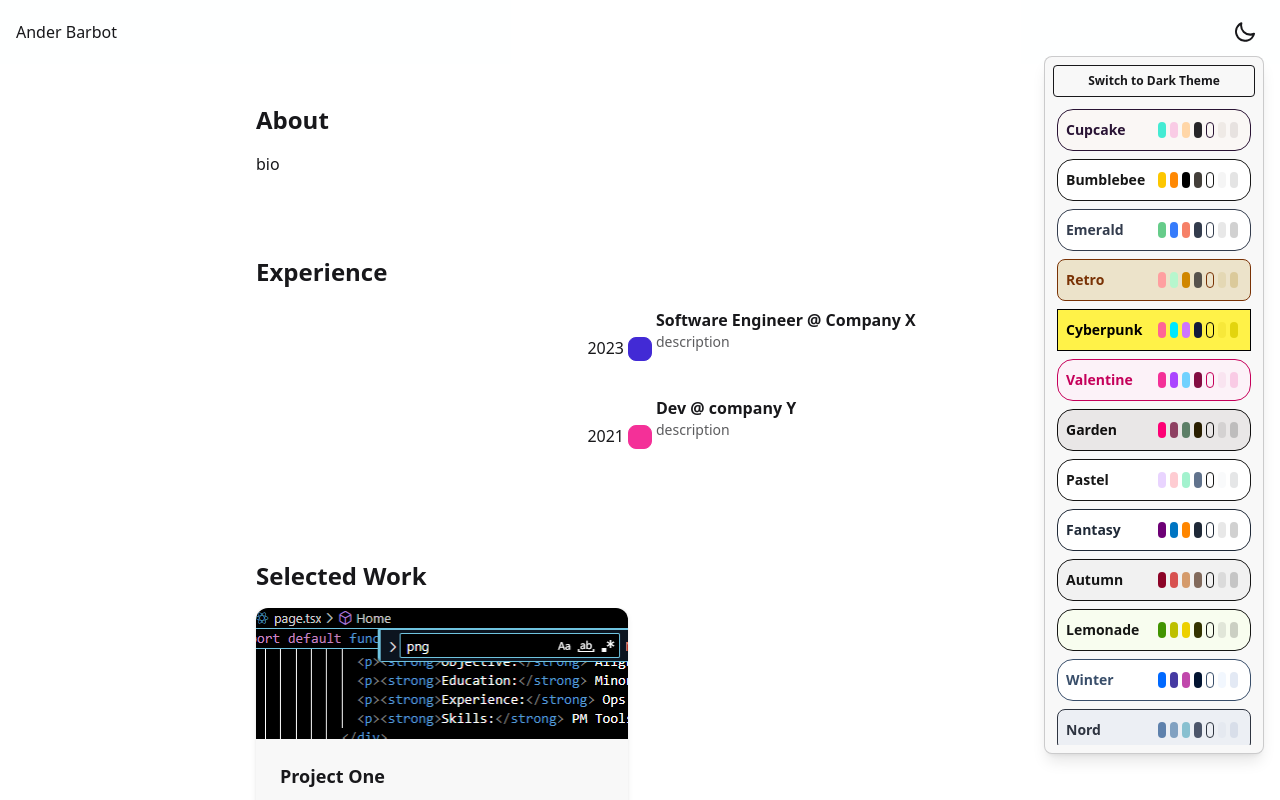
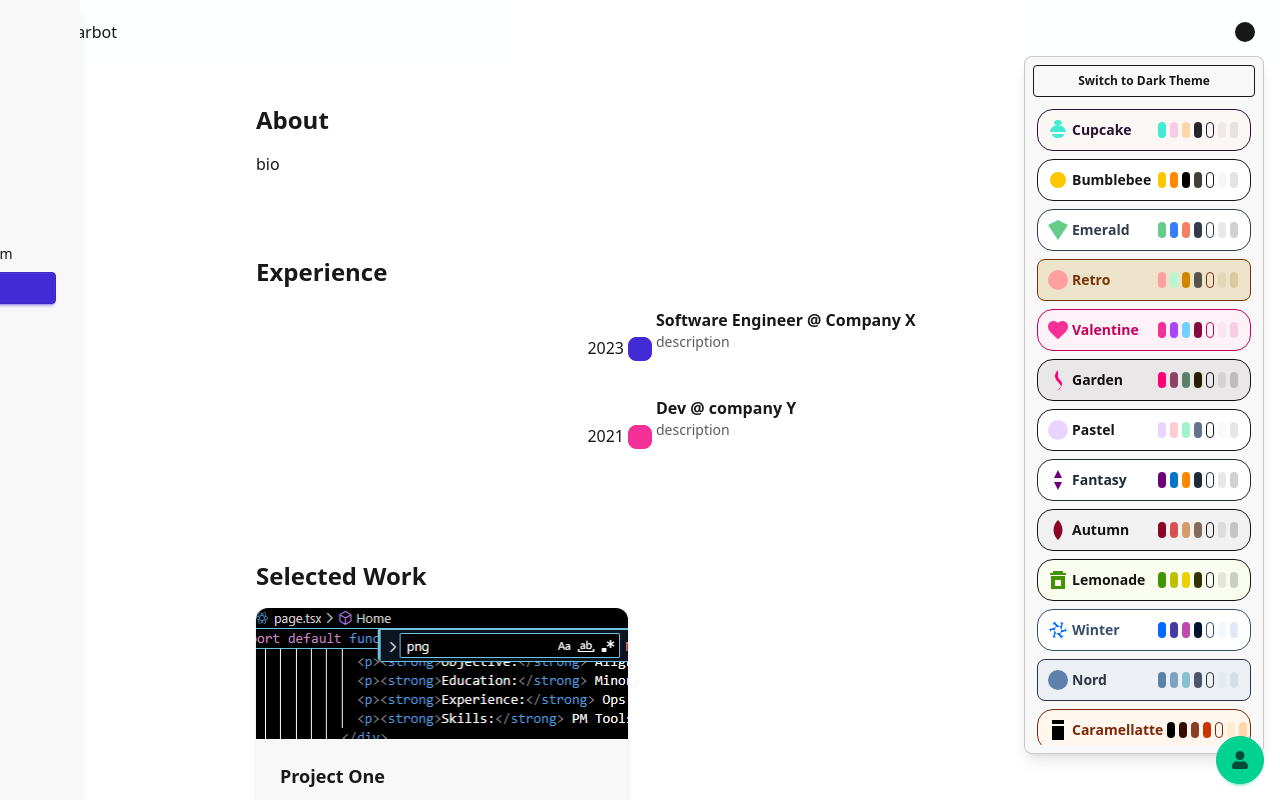
Before and after one commit to AnderBarbot/ander-portfolio, a Next.js app: page / in a window 1280 px wide. Both pictures are taken after a click on the button 1245 px from the left and 32 px from the top of the page. Shown: the top 800 px of the page. Built offline with nearby package versions, Linux system fonts and the light colour scheme.

Commit message:
theme icons + fab and drawer

```diff
--- a/package.json
+++ b/package.json
@@ -13,7 +13,8 @@
     "next": "15.4.6",
     "next-themes": "^0.4.6",
     "react": "19.1.0",
-    "react-dom": "19.1.0"
+    "react-dom": "19.1.0",
+    "react-icons": "^5.5.0"
   },
   "devDependencies": {
     "@eslint/eslintrc": "^3",
--- a/src/app/layout.tsx
+++ b/src/app/layout.tsx
@@ -4,6 +4,8 @@ import "./globals.css";
 import { ThemeProvider } from 'next-themes';
 import Navbar from '@/components/Navbar';
 import Footer from '@/components/Footer';
+import HeroDrawer from '@/components/HeroDrawer';
+import Contact from '@/components/Contact';
 
 const geistSans = Geist({
   variable: "--font-geist-sans",
@@ -30,6 +32,8 @@ export default function RootLayout({
       <body className={`${geistSans.variable} ${geistMono.variable} antialiased`}>
         <ThemeProvider attribute="data-theme" defaultTheme="system" enableSystem={true}>
           <Navbar />
+          <HeroDrawer />
+          <Contact/>
           <main className="min-h-[calc(100vh-120px)] flex flex-col">{children}</main>
         </ThemeProvider>
       </body>
--- /dev/null
+++ b/src/components/Contact.tsx
@@ -0,0 +1,70 @@
+'use client';
+
+import { useState } from 'react';
+import { FaPhone, FaEnvelope, FaMapMarkerAlt, FaUser, FaLinkedinIn} from 'react-icons/fa';
+
+export default function Contact() {
+  const [open, setOpen] = useState(false);
+
+  return (
+    <div className="fixed bottom-6 right-6 z-50">
+      <div className={`fab fab-flower ${open ? 'active' : ''}`}>
+        {/* Trigger FAB */}
+        <div
+          tabIndex={0}
+          role="button"
+          className="btn btn-lg btn-circle btn-success"
+          onClick={() => setOpen(!open)}
+          title="Contact"
+        >
+          <FaUser />
+        </div>
+
+        {/* Main button when FAB is open */}
+        <button
+          className="fab-main-action btn btn-circle btn-lg"
+          title="Contact Options"
+        >
+          <FaUser/>
+        </button>
+
+        {/* Contact Buttons */}
+        <a
+          href="tel:2082302102"
+          className="btn btn-lg btn-circle"
+          title="Call Me"
+        >
+          <FaPhone />
+        </a>
+
+        <a
+          href="mailto:anderbarbot@gmail.com"
+          className="btn btn-lg btn-circle"
+          title="Email Me"
+        >
+          <FaEnvelope />
+        </a>
+
+        <a
+          href="https://www.google.com/maps/search/?api=1&query=3102+N+Treasure+Dr+Boise+ID+83703"
+          target="_blank"
+          rel="noopener noreferrer"
+          className="btn btn-lg btn-circle"
+          title="Find me"
+        >
+          <FaMapMarkerAlt />
+        </a>
+
+        <a
+          href="https://www.linkedin.com/in/ander-barbot-025627183"
+          target="_blank"
+          rel="noopener noreferrer"
+          className="btn btn-lg btn-circle"
+          title="Connect with me"
+        >
+          <FaLinkedinIn />
+        </a>
+      </div>
+    </div>
+  );
+}
--- /dev/null
+++ b/src/components/HeroDrawer.tsx
@@ -0,0 +1,54 @@
+'use client';
+
+import { usePathname } from 'next/navigation';
+import { useState, useEffect } from 'react';
+import Link from 'next/link';
+import Image from 'next/image';
+
+const HeroDrawer = () => {
+  const pathname = usePathname();
+  const [isAbout, setIsAbout] = useState(false);
+
+  useEffect(() => {
+    setIsAbout(pathname === '/about');
+  }, [pathname]);
+
+  return (
+    <div className="group fixed top-0 left-0 h-screen z-50">
+      {/* Drawer Panel */}
+      <div
+        className={`
+          h-full w-80 bg-base-200 shadow-lg p-6 transition-transform duration-300 ease-in-out
+          ${isAbout ? 'translate-x-0' : '-translate-x-60 group-hover:translate-x-0'}
+        `}
+      >
+        <div className="flex flex-col items-center text-center">
+          <Image
+            src="/profile1.jpg"
+            alt="Ander Barbot"
+            width={100}
+            height={100}
+            className="rounded-full mb-4"
+          />
+          <h2 className="text-xl font-bold">Ander Barbot</h2>
+          <p className="text-sm text-gray-500 mb-4">Boise, ID</p>
+
+          <div className="text-sm w-full space-y-2">
+            <p>📞 208-230-2102</p>
+            <p>📧 anderbarbot@gmail.com</p>
+            <Link href="mailto:anderbarbot@gmail.com" className="btn btn-sm btn-primary w-full">
+              Contact Me
+            </Link>
+          </div>
+        </div>
+      </div>
+
+      {/* Invisible Hover Zone */}
+      {!isAbout && (
+        <div className="absolute top-0 left-0 h-full w-4 bg-transparent group-hover:bg-transparent" />
+      )}
+    </div>
+  );
+};
+
+export default HeroDrawer;
--- a/src/components/ThemeSwitcher.tsx
+++ b/src/components/ThemeSwitcher.tsx
@@ -1,12 +1,13 @@
 'use client';
 
+import React, { JSX } from 'react';
 import { useTheme } from 'next-themes';
 import { useEffect, useState } from 'react';
 
 const lightThemes = [
-  'cupcake', 'bumblebee', 'emerald', 'retro', 'cyberpunk', 'valentine', 'garden',
+  'cupcake', 'bumblebee', 'emerald', 'retro', 'valentine', 'garden',
   'pastel', 'fantasy', 'autumn', 'lemonade', 'winter', 'nord', 'caramellatte',
-  // 'corporate', 'lofi', 'wireframe', 'cmyk', 'silk', 'acid', "light'"
+  // 'corporate', 'lofi', 'wireframe', 'cmyk', 'silk', 'acid', "light", 'cyberpunk',
 ];
 
 const darkThemes = [
@@ -14,6 +15,150 @@ const darkThemes = [
   'halloween', 'business', 'night', 'coffee',
   'dim', 'sunset', 'abyss', 'aqua', 'synthwave',
 ];
+
+const themeIcons: Record<string, JSX.Element> = {
+  cupcake: (
+    <svg className="w-6 h-6 fill-primary" viewBox="0 0 24 24">
+      <path d="M12 2C10 2 8 3 8 5s4 2 4 2 4 0 4-2-2-3-4-3zm0 5c-4 0-8 3-8 7h16c0-4-4-7-8-7zm-6 9c0 2 2 4 6 4s6-2 6-4H6z" />
+    </svg>
+  ),
+  bumblebee: (
+    <svg className="w-6 h-6 fill-primary" viewBox="0 0 24 24">
+      <path d="M4 12a8 8 0 1116 0 8 8 0 01-16 0zm8-6v12m6-6H6" />
+    </svg>
+  ),
+  emerald: (
+    <svg className="w-6 h-6 fill-primary" viewBox="0 0 24 24">
+      <path d="M12 2L2 7l10 15 10-15z" />
+    </svg>
+  ),
+  retro: (
+    <svg className="w-6 h-6 fill-primary" viewBox="0 0 24 24">
+      <circle cx="12" cy="12" r="10" />
+    </svg>
+  ),
+  valentine: (
+    <svg className="w-6 h-6 fill-primary" viewBox="0 0 24 24">
+      <path d="M12 21.35l-1.45-1.32C5.4 15.36 2 12.28 2 8.5 2 5.42 4.42 3 7.5 3c1.74 0 3.41 0.81 4.5 2.09C13.09 3.81 14.76 3 16.5 3 19.58 3 22 5.42 22 8.5c0 3.78-3.4 6.86-8.55 11.54L12 21.35z" />
+    </svg>
+  ),
+  garden: (
+    <svg className="w-6 h-6 fill-primary" viewBox="0 0 24 24">
+      <path d="M12 2C8 6 8 10 12 14s4 6 0 8 4-2 4-6-4-4-4-8z" />
+    </svg>
+  ),
+  pastel: (
+    <svg className="w-6 h-6 fill-primary" viewBox="0 0 24 24">
+      <circle cx="12" cy="12" r="10" />
+    </svg>
+  ),
+  fantasy: (
+    <svg className="w-6 h-6 fill-primary" viewBox="0 0 24 24">
+      <path d="M12 2l4 8H8l4-8zm0 20l-4-8h8l-4 8z" />
+    </svg>
+  ),
+  autumn: (
+    <svg className="w-6 h-6 fill-primary" viewBox="0 0 24 24">
+      <path d="M12 2C6 8 6 16 12 22c6-6 6-14 0-20z" />
+    </svg>
+  ),
+  lemonade: (
+    <svg className="w-6 h-6 fill-primary" viewBox="0 0 24 24">
+      <path d="M17 3H7v2H4v2h16V5h-3zM5 8v13h14V8H5zm4 4h6v6H9v-6z" />
+    </svg>
+  ),
+  winter: (
+    <svg className="w-6 h-6 fill-primary" viewBox="0 0 24 24">
+      <path d="m10 20-1.25-2.5L6 18"/><path d="M10 4 8.75 6.5 6 6"/><path d="m14 20 1.25-2.5L18 18"/><path d="m14 4 1.25 2.5L18 6"/><path d="m17 21-3-6h-4"/><path d="m17 3-3 6 1.5 3"/><path d="M2 12h6.5L10 9"/><path d="m20 10-1.5 2 1.5 2"/><path d="M22 12h-6.5L14 15"/><path d="m4 10 1.5 2L4 14"/><path d="m7 21 3-6-1.5-3"/><path d="m7 3 3 6h4"/>
+    </svg>
+  ),
+  nord: (
+    <svg className="w-6 h-6 fill-primary" viewBox="0 0 24 24">
+      <circle cx="12" cy="12" r="10" />
+    </svg>
+  ),
+  caramellatte: (
+    <svg className="w-6 h-6 fill-primary" viewBox="0 0 24 24">
+      <path d="M6 2h12v4H6V2zm0 6h12v14H6V8z" />
+    </svg>
+  ),
+
+  // Dark themes
+  dark: (
+    <svg className="w-6 h-6 fill-primary" viewBox="0 0 24 24">
+      <path d="M21.64,13a1,1,0,0,0-1.05-.14,8.05,8.05,0,0,1-3.37.73A8.15,8.15,0,0,1,9.08,5.49a8.59,8.59,0,0,1,
+      .25-2A1,1,0,0,0,8,2.36,10.14,10.14,0,1,0,22,14.05,1,1,0,0,0,21.64,13Z" />
+    </svg>
+  ),
+  forest: (
+    <svg className="w-6 h-6 fill-primary" viewBox="0 0 24 24">
+      <path d="M12 2l4 6h-3v5h-2V8H8l4-6zM4 20h4v-4H4v4zm12 0h4v-4h-4v4z" />
+    </svg>
+  ),
+  black: (
+    <svg className="w-6 h-6 fill-primary" viewBox="0 0 24 24">
+      <circle cx="12" cy="12" r="10" />
+    </svg>
+  ),
+  luxury: (
+    <svg className="w-6 h-6 fill-primary" viewBox="0 0 24 24">
+      <path d="M12 2l3 7h7l-5.5 4.5L19 22l-7-5-7 5 2.5-8.5L2 9h7z" />
+    </svg>
+  ),
+  dracula: (
+    <svg className="w-6 h-6 fill-primary" viewBox="0 0 24 24">
+      <path d="M12 2l4 4H8l4-4zm0 6a6 6 0 100 12 6 6 0 000-12z" />
+    </svg>
+  ),
+  halloween: (
+    <svg className="w-6 h-6 fill-primary" viewBox="0 0 24 24">
+      <path d="M12 2C6.48 2 2 7 2 12s4.48 10 10 10 10-5 10-10S17.52 2 12 2zm3 14l-3-2-3 2 1-3-3-2h3l1-3 1 3h3l-3 2 1 3z" />
+    </svg>
+  ),
+  business: (
+    <svg className="w-6 h-6 fill-primary" viewBox="0 0 24 24">
+      <path d="M7.5 5.25a3 3 0 0 1 3-3h3a3 3 0 0 1 3 3v.205c.933.085 1.857.197 2.774.334 1.454.218 2.476 1.483 2.476 2.917v3.033c0 1.211-.734 2.352-1.936 2.752A24.726 24.726 0 0 1 12 15.75c-2.73 0-5.357-.442-7.814-1.259-1.202-.4-1.936-1.541-1.936-2.752V8.706c0-1.434 1.022-2.7 2.476-2.917A48.814 48.814 0 0 1 7.5 5.455V5.25Zm7.5 0v.09a49.488 49.488 0 0 0-6 0v-.09a1.5 1.5 0 0 1 1.5-1.5h3a1.5 1.5 0 0 1 1.5 1.5Zm-3 8.25a.75.75 0 1 0 0-1.5.75.75 0 0 0 0 1.5Z" clipRule="evenodd" />
+      <path d="M3 18.4v-2.796a4.3 4.3 0 0 0 .713.31A26.226 26.226 0 0 0 12 17.25c2.892 0 5.68-.468 8.287-1.335.252-.084.49-.189.713-.311V18.4c0 1.452-1.047 2.728-2.523 2.923-2.12.282-4.282.427-6.477.427a49.19 49.19 0 0 1-6.477-.427C4.047 21.128 3 19.852 3 18.4Z" />
+    </svg>
+  ),
+  night: (
+    <svg className="w-6 h-6 fill-primary" viewBox="0 0 24 24">
+      <path d="M12 3a9 9 0 100 18 9 9 0 000-18zm0 14a5 5 0 110-10 5 5 0 010 10z" />
+    </svg>
+  ),
+  coffee: (
+    <svg className="w-6 h-6 fill-primary" viewBox="0 0 24 24">
+      <path d="M3 3h18v4H3V3zm2 6h14v10a2 2 0 01-2 2H7a2 2 0 01-2-2V9z" />
+    </svg>
+  ),
+  dim: (
+    <svg className="w-6 h-6 fill-primary" viewBox="0 0 24 24">
+      <circle cx="12" cy="12" r="5" />
+    </svg>
+  ),
+  sunset: (
+    <svg className="w-6 h-6 fill-primary" viewBox="0 0 24 24">
+      <path d="M3 17h18M4 21h16M12 2v6M7 9l5 5 5-5" />
+    </svg>
+  ),
+  abyss: (
+    <svg className="w-6 h-6 fill-primary" viewBox="0 0 24 24">
+      <circle cx="12" cy="12" r="10" />
+    </svg>
+  ),
+  aqua: (
+    <svg className="w-6 h-6 fill-primary" viewBox="0 0 24 24">
+      <path d="M12 2C6 10 6 18 12 22c6-4 6-12 0-20z" />
+    </svg>
+  ),
+  synthwave: (
+    <svg className="w-6 h-6 fill-primary" viewBox="0 0 24 24">
+      <path d="M19.952 1.651a.75.75 0 0 1 .298.599V16.303a3 3 0 0 1-2.176 2.884l-1.32.377a2.553 2.553 0 1 1-1.403-4.909l2.311-.66a1.5 1.5 0 0 0 1.088-1.442V6.994l-9 2.572v9.737a3 3 0 0 1-2.176 2.884l-1.32.377a2.553 2.553 0 1 1-1.402-4.909l2.31-.66a1.5 1.5 0 0 0 1.088-1.442V5.25a.75.75 0 0 1 .544-.721l10.5-3a.75.75 0 0 1 .658.122Z"/>
+    </svg>
+  ),
+};
+
+
 
 const defaultLight = 'light';
 const defaultDark = 'dark';
@@ -38,32 +183,9 @@ export default function ThemeSwitcherDropdown() {
         tabIndex={0}
         className="btn btn-sm btn-ghost px-1.5 dropdown-toggle"
       >
-        {isDark ? (
-          //sun
-          <svg
-            className="h-6 w-6 fill-current"
-            xmlns="http://www.w3.org/2000/svg"
-            viewBox="0 0 24 24"
-          >
-            <path d="M5.64,17l-.71.71a1,1,0,0,0,0,1.41,1,1,0,0,0,1.41,0l.71-.71A1,1,0,0,0,5.64,17ZM5,12a1,1,0,0,
-            0-1-1H3a1,1,0,0,0,0,2H4A1,1,0,0,0,5,12Zm7-7a1,1,0,0,0,1-1V3a1,1,0,0,0-2,0V4A1,1,0,0,0,12,5ZM5.64,7.05a1,
-            1,0,0,0,.7.29,1,1,0,0,0,.71-.29,1,1,0,0,0,0-1.41l-.71-.71A1,1,0,0,0,4.93,6.34Zm12,.29a1,1,0,0,0,
-            .7-.29l.71-.71a1,1,0,1,0-1.41-1.41L17,5.64a1,1,0,0,0,0,1.41A1,1,0,0,0,17.66,7.34ZM21,11H20a1,1,0,0,0,0,
-            2h1a1,1,0,0,0,0-2Zm-9,8a1,1,0,0,0-1,1v1a1,1,0,0,0,2,0V20A1,1,0,0,0,12,19ZM18.36,17A1,1,0,0,0,17,18.36l.71.71a1,
-            1,0,0,0,1.41,0,1,1,0,0,0,0-1.41ZM12,6.5A5.5,5.5,0,1,0,17.5,12,5.51,5.51,0,0,0,12,6.5Zm0,9A3.5,3.5,0,
-            1,1,15.5,12,3.5,3.5,0,0,1,12,15.5Z" />
-
-          </svg>
-        ) : (
-          //moon
-          <svg
-            className="h-6 w-6 fill-current"
-            xmlns="http://www.w3.org/2000/svg"
-            viewBox="0 0 24 24"
-          >
-            <path d="M21.64,13a1,1,0,0,0-1.05-.14,8.05,8.05,0,0,1-3.37.73A8.15,8.15,0,0,1,9.08,5.49a8.59,8.59,0,0,1,
-              .25-2A1,1,0,0,0,8,2.36,10.14,10.14,0,1,0,22,14.05,1,1,0,0,0,21.64,13Zm-9.5,6.69A8.14,8.14,0,0,1,7.08,
-              5.22v.27A10.15,10.15,0,0,0,17.22,15.63a9.79,9.79,0,0,0,2.1-.22A8.11,8.11,0,0,1,12.14,19.73Z" />
+        {themeIcons[theme ?? ''] ?? (
+          <svg className="h-6 w-6 fill-current" viewBox="0 0 24 24">
+            <circle cx="12" cy="12" r="10" />
           </svg>
         )}
       </button>
@@ -72,7 +194,7 @@ export default function ThemeSwitcherDropdown() {
       {/* Dropdown content */}
       <div
         tabIndex={0}
-        className="dropdown-content z-[1] mt-2 w-55 bg-base-200 border border-base-content/20 shadow-lg p-2 rounded-box"
+        className="dropdown-content z-[1] mt-2 w-60 bg-base-200 border border-base-content/20 shadow-lg p-2 rounded-box"
       >
         <div className="space-y-2">
           {/* Switch category button */}
@@ -94,10 +216,10 @@ export default function ThemeSwitcherDropdown() {
                 className={`cursor-pointer rounded-box border text-sm text-left capitalize p-2 flex items-center justify-between transition-all duration-200 ${theme === t ? 'ring-3 ring-primary' : ''
                   }`}
               >
-                {/* Theme name on the left */}
-                <div title ="text" className="font-semibold">{t}</div>
-
-                {/* Color swatches on the right */}
+                <div title="text" className="font-semibold flex items-center">
+                  {themeIcons[t] || <div className="w-4 h-4" />}
+                  <span style={{ marginLeft: 2 }}>{t}</span>
+                </div>
                 <div className="flex gap-1 px-1 py-1 rounded-box">
                   <div title="primary" className="w-2 h-4 rounded bg-primary"></div>
                   <div title="secondary" className="w-2 h-4 rounded bg-secondary"></div>
```
Also changed, not shown: 2 other files (tests, documents, lock files or other folders).
